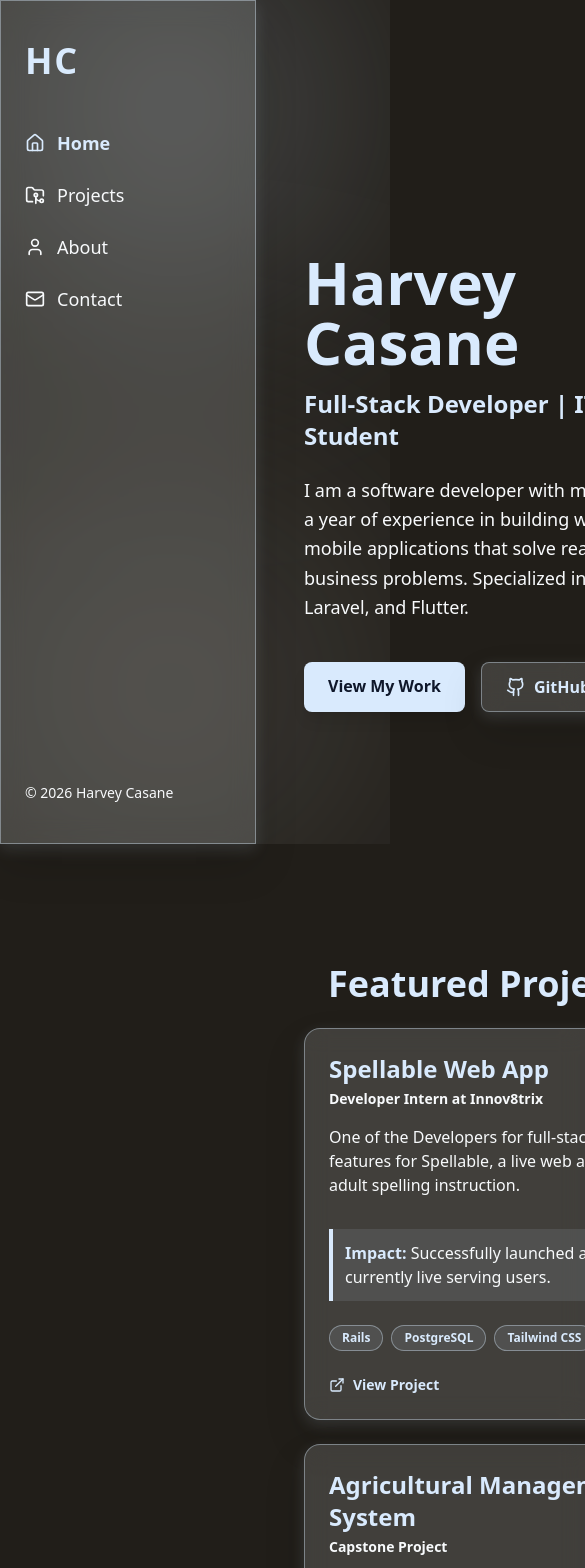
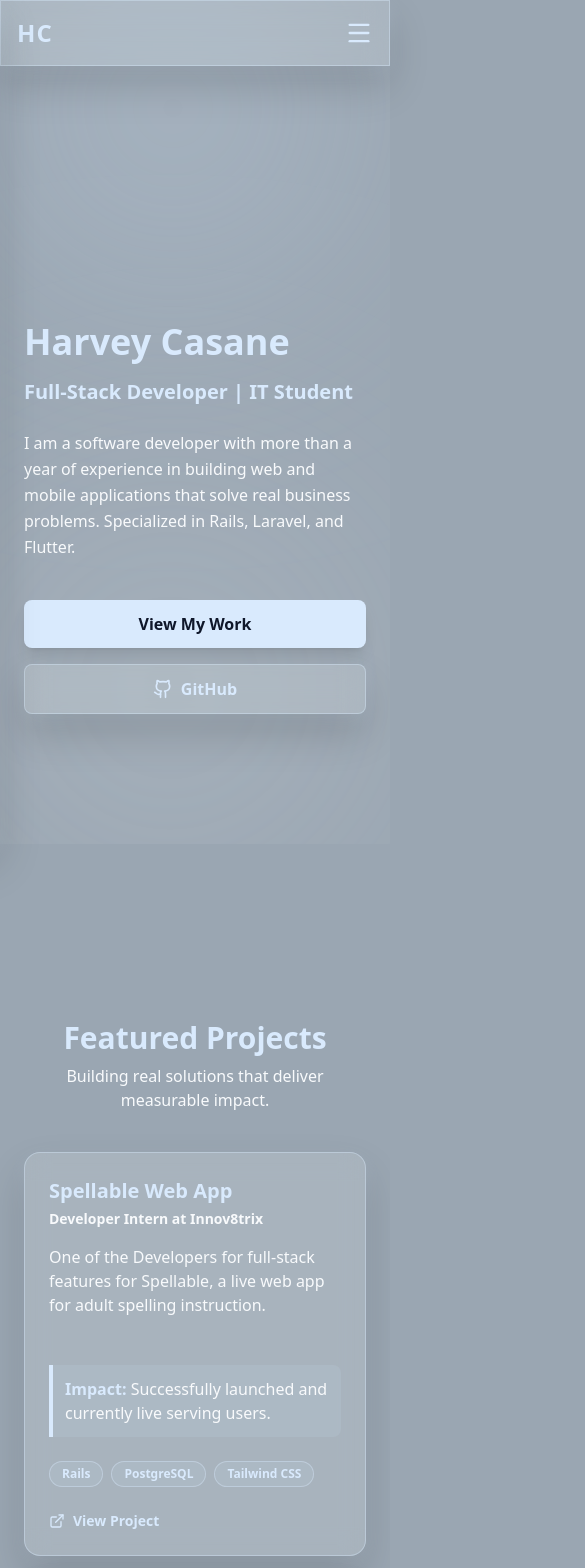
Before and after one commit to SiHarv/Portfolio, a React (Create React App) app: page / in a window 390 px wide. Shown: the top 1568 px of the page, 585 px wide, since content can reach past the window. Built offline with nearby package versions, Linux system fonts and the light colour scheme.

Commit message:
mobile responsive

```diff
--- a/src/App.css
+++ b/src/App.css
@@ -10,7 +10,7 @@
 
 body {
   font-family: 'Segoe UI', Tahoma, Geneva, Verdana, sans-serif;
-  background-color: #211E19;
+  background-color: #9AA6B2;
   color: #F8FAFC;
   margin: 0;
   padding: 0;
@@ -22,19 +22,17 @@ html {
   scroll-behavior: smooth;
 }
 
-/* ============ FLOATING GLASS CONTAINERS ============ */
 .glass-panel {
   background: rgba(248, 250, 252, 0.15);
   backdrop-filter: blur(12px);
   -webkit-backdrop-filter: blur(12px);
-  border: 1px solid rgba(217, 234, 253, 0.4); /* #D9EAFD */
+  border: 1px solid rgba(217, 234, 253, 0.4);
 
   box-shadow:
     0 20px 40px rgba(0, 0, 0, 0.15),
-    0 5px 15px rgba(217, 234, 253, 0.15); /* #D9EAFD */
+    0 5px 15px rgba(217, 234, 253, 0.15);
 }
 
-/* ============ CUSTOM GLASS CURSOR ============ */
 .morph-cursor {
   position: fixed;
   width: 45px;
@@ -48,20 +46,22 @@ html {
   -webkit-backdrop-filter: blur(5px) saturate(120%);
 
   background: rgba(255, 255, 255, 0.05);
-  border: 1px solid rgba(217, 234, 253, 0.3); /* #D9EAFD */
+  border: 1px solid rgba(217, 234, 253, 0.3);
   border-top: 1px solid rgba(248, 250, 252, 0.6);
 
   box-shadow:
     inset 0 10px 10px -5px rgba(248, 250, 252, 0.3),
-    inset 0 -10px 20px -10px rgba(217, 234, 253, 0.5), /* #D9EAFD */
+    inset 0 -10px 20px -10px rgba(217, 234, 253, 0.5),
     0 15px 30px rgba(0, 0, 0, 0.2);
 }
 
-a, button {
-  cursor: none !important;
+/* Only hide default cursor on non-touch devices */
+@media (pointer: fine) {
+  a, button, .md\:cursor-none {
+    cursor: none !important;
+  }
 }
 
-/* Custom Scrollbar for Text Areas */
 ::-webkit-scrollbar {
   width: 6px;
 }
@@ -69,6 +69,16 @@ a, button {
   background: transparent;
 }
 ::-webkit-scrollbar-thumb {
-  background: rgba(217, 234, 253, 0.5); /* #D9EAFD */
+  background: rgba(217, 234, 253, 0.5);
   border-radius: 10px;
 }
+
+/* Hide custom cursor and restore normal interaction on touch devices */
+@media (pointer: coarse) {
+  .morph-cursor {
+    display: none !important;
+  }
+  a, button {
+    cursor: auto !important;
+  }
+}
--- a/src/App.jsx
+++ b/src/App.jsx
@@ -1,10 +1,11 @@
 import React, { useState, useEffect } from 'react';
-import { Home, FolderGit2, User, Mail, ExternalLink } from 'lucide-react';
+import { Home, FolderGit2, User, Mail, ExternalLink, Menu, X } from 'lucide-react';
 import './App.css';
 
 export default function App() {
   const [activeSection, setActiveSection] = useState('home');
   const [mousePos, setMousePos] = useState({ x: -200, y: -200 });
+  const [isMobileMenuOpen, setIsMobileMenuOpen] = useState(false);
 
   useEffect(() => {
     let animationFrameId;
@@ -37,6 +38,11 @@ export default function App() {
     window.addEventListener('scroll', handleScroll);
     return () => window.removeEventListener('scroll', handleScroll);
   }, []);
+
+  const handleNavClick = (section) => {
+    setActiveSection(section);
+    setIsMobileMenuOpen(false); // Close menu on mobile after clicking
+  };
 
   const projects = [
     {
@@ -99,7 +105,7 @@ export default function App() {
       </svg>
 
       <div
-        className="morph-cursor"
+        className="morph-cursor hidden md:block"
         style={{
           left: `${mousePos.x}px`,
           top: `${mousePos.y}px`
@@ -111,27 +117,44 @@ export default function App() {
         <div className="absolute bottom-[-10%] right-[-5%] w-[30rem] h-[30rem] bg-[#F8FAFC] rounded-full mix-blend-screen filter blur-[120px] opacity-10"></div>
       </div>
 
-      <nav className="w-64 h-screen fixed left-0 top-0 glass-panel z-40 flex flex-col justify-between py-10 px-6">
+      {/* Mobile Top Bar */}
+      <div className="md:hidden fixed top-0 w-full glass-panel z-40 p-4 flex justify-between items-center border-b border-[#D9EAFD]/30">
+        <h1 className="text-2xl font-bold text-[#D9EAFD] tracking-wider">HC</h1>
+        <button onClick={() => setIsMobileMenuOpen(!isMobileMenuOpen)} className="text-[#D9EAFD] z-50">
+          {isMobileMenuOpen ? <X size={28} /> : <Menu size={28} />}
+        </button>
+      </div>
+
+      {/* Mobile Overlay */}
+      {isMobileMenuOpen && (
+        <div
+          className="md:hidden fixed inset-0 bg-[#211E19]/80 z-40 backdrop-blur-sm"
+          onClick={() => setIsMobileMenuOpen(false)}
+        ></div>
+      )}
+
+      {/* Sidebar Navigation */}
+      <nav className={`w-64 h-screen fixed left-0 top-0 glass-panel z-50 flex flex-col justify-between py-10 px-6 transition-transform duration-300 ease-in-out md:translate-x-0 ${isMobileMenuOpen ? 'translate-x-0' : '-translate-x-full'}`}>
         <div>
-          <h1 className="text-4xl font-bold text-[#D9EAFD] tracking-wider mb-12">HC</h1>
-          <ul className="space-y-6">
+          <h1 className="text-4xl font-bold text-[#D9EAFD] tracking-wider mb-12 hidden md:block">HC</h1>
+          <ul className="space-y-6 mt-10 md:mt-0">
             <li>
-              <a href="#home" className={`flex items-center gap-3 text-lg transition-colors duration-300 ${activeSection === 'home' ? 'text-[#D9EAFD] font-bold' : 'text-[#F8FAFC] hover:text-[#D9EAFD]'}`}>
+              <a href="#home" onClick={() => handleNavClick('home')} className={`flex items-center gap-3 text-lg transition-colors duration-300 ${activeSection === 'home' ? 'text-[#D9EAFD] font-bold' : 'text-[#F8FAFC] hover:text-[#D9EAFD]'}`}>
                 <Home size={20} /> Home
               </a>
             </li>
             <li>
-              <a href="#projects" className={`flex items-center gap-3 text-lg transition-colors duration-300 ${activeSection === 'projects' ? 'text-[#D9EAFD] font-bold' : 'text-[#F8FAFC] hover:text-[#D9EAFD]'}`}>
+              <a href="#projects" onClick={() => handleNavClick('projects')} className={`flex items-center gap-3 text-lg transition-colors duration-300 ${activeSection === 'projects' ? 'text-[#D9EAFD] font-bold' : 'text-[#F8FAFC] hover:text-[#D9EAFD]'}`}>
                 <FolderGit2 size={20} /> Projects
               </a>
             </li>
             <li>
-              <a href="#about" className={`flex items-center gap-3 text-lg transition-colors duration-300 ${activeSection === 'about' ? 'text-[#D9EAFD] font-bold' : 'text-[#F8FAFC] hover:text-[#D9EAFD]'}`}>
+              <a href="#about" onClick={() => handleNavClick('about')} className={`flex items-center gap-3 text-lg transition-colors duration-300 ${activeSection === 'about' ? 'text-[#D9EAFD] font-bold' : 'text-[#F8FAFC] hover:text-[#D9EAFD]'}`}>
                 <User size={20} /> About
               </a>
             </li>
             <li>
-              <a href="#contact" className={`flex items-center gap-3 text-lg transition-colors duration-300 ${activeSection === 'contact' ? 'text-[#D9EAFD] font-bold' : 'text-[#F8FAFC] hover:text-[#D9EAFD]'}`}>
+              <a href="#contact" onClick={() => handleNavClick('contact')} className={`flex items-center gap-3 text-lg transition-colors duration-300 ${activeSection === 'contact' ? 'text-[#D9EAFD] font-bold' : 'text-[#F8FAFC] hover:text-[#D9EAFD]'}`}>
                 <Mail size={20} /> Contact
               </a>
             </li>
@@ -142,23 +165,24 @@ export default function App() {
         </div>
       </nav>
 
-      <main className="ml-64 flex-1 relative z-10 px-12 py-10">
+      {/* Main Content Area */}
+      <main className="md:ml-64 flex-1 relative z-10 px-6 md:px-12 py-10 pt-24 md:pt-10 w-full overflow-hidden">
 
-        <section id="home" className="min-h-screen flex flex-col justify-center max-w-4xl pt-10">
-          <h1 className="text-6xl font-bold text-[#D9EAFD] mb-4">
+        <section id="home" className="min-h-screen flex flex-col justify-center max-w-4xl">
+          <h1 className="text-4xl md:text-6xl font-bold text-[#D9EAFD] mb-4">
             Harvey Casane
           </h1>
-          <h2 className="text-2xl text-[#D9EAFD] font-bold mb-6">
+          <h2 className="text-xl md:text-2xl text-[#D9EAFD] font-bold mb-6">
             Full-Stack Developer | IT Student
           </h2>
-          <p className="text-[#F8FAFC] text-lg mb-10 max-w-2xl leading-relaxed">
+          <p className="text-[#F8FAFC] text-base md:text-lg mb-10 max-w-2xl leading-relaxed">
             I am a software developer with more than a year of experience in building web and mobile applications that solve real business problems. Specialized in Rails, Laravel, and Flutter.
           </p>
-          <div className="flex gap-4">
-            <a href="#projects" className="bg-[#D9EAFD] text-slate-900 px-6 py-3 rounded-lg font-bold hover:bg-opacity-80 transition duration-300 shadow-lg cursor-none">
+          <div className="flex flex-wrap gap-4">
+            <a href="#projects" className="bg-[#D9EAFD] text-slate-900 px-6 py-3 rounded-lg font-bold hover:bg-opacity-80 transition duration-300 shadow-lg cursor-none text-center w-full sm:w-auto">
               View My Work
             </a>
-            <a href="https://github.com/SiHarv" target="_blank" rel="noopener noreferrer" className="glass-panel text-[#D9EAFD] px-6 py-3 rounded-lg font-bold flex items-center gap-2 hover:bg-white/10 transition duration-300 cursor-none">
+            <a href="https://github.com/SiHarv" target="_blank" rel="noopener noreferrer" className="glass-panel text-[#D9EAFD] px-6 py-3 rounded-lg font-bold flex items-center justify-center gap-2 hover:bg-white/10 transition duration-300 cursor-none w-full sm:w-auto">
               <svg xmlns="http://www.w3.org/2000/svg" width="20" height="20" viewBox="0 0 24 24" fill="none" stroke="currentColor" strokeWidth="2" strokeLinecap="round" strokeLinejoin="round">
               <path d="M15 22v-4a4.8 4.8 0 0 0-1-3.5c3 0 6-2 6-5.5.08-1.25-.27-2.48-1-3.5.28-1.15.28-2.35 0-3.5 0 0-1 0-3 1.5-2.64-.5-5.36-.5-8 0C6 2 5 2 5 2c-.3 1.15-.3 2.35 0 3.5A5.403 5.403 0 0 0 4 9c0 3.5 3 5.5 6 5.5-.39.49-.68 1.05-.85 1.65-.17.6-.22 1.23-.15 1.85v4"></path>
               <path d="M9 18c-4.51 2-5-2-7-2"></path>
@@ -168,16 +192,17 @@ export default function App() {
         </section>
 
         <section id="projects" className="min-h-screen py-20 max-w-6xl mx-auto">
-          <div className="text-center mb-6">
-            <h2 className="text-4xl font-bold text-[#D9EAFD] mb-2">Featured Projects</h2>
+          <div className="text-center mb-10">
+            <h2 className="text-3xl md:text-4xl font-bold text-[#D9EAFD] mb-2">Featured Projects</h2>
+            <p className="text-[#F8FAFC]">Building real solutions that deliver measurable impact.</p>
           </div>
 
           <div className="grid grid-cols-1 md:grid-cols-2 gap-6">
             {projects.map((project) => (
               <div key={project.id} className="glass-panel p-6 rounded-2xl hover:-translate-y-2 transition-transform duration-300">
-                <h3 className="text-2xl font-bold text-[#D9EAFD] mb-1">{project.title}</h3>
+                <h3 className="text-xl md:text-2xl font-bold text-[#D9EAFD] mb-1">{project.title}</h3>
                 <p className="text-[#F8FAFC] font-bold text-sm mb-4">{project.subtitle}</p>
-                <p className="text-[#F8FAFC] mb-6 h-20 overflow-y-auto">{project.description}</p>
+                <p className="text-[#F8FAFC] mb-6 h-24 md:h-20 overflow-y-auto">{project.description}</p>
 
                 <div className="bg-[#D9EAFD]/10 border-l-4 border-[#D9EAFD] p-3 mb-6 rounded-r-lg">
                   <span className="font-bold text-[#D9EAFD]">Impact: </span>
@@ -208,12 +233,12 @@ export default function App() {
 
         <section id="about" className="min-h-screen py-20 max-w-5xl mx-auto">
           <div className="text-center mb-12">
-            <h2 className="text-4xl font-bold text-[#D9EAFD]">About Me</h2>
+            <h2 className="text-3xl md:text-4xl font-bold text-[#D9EAFD]">About Me</h2>
           </div>
 
           <div className="grid grid-cols-1 lg:grid-cols-2 gap-8">
-            <div className="glass-panel p-8 rounded-2xl">
-              <h3 className="text-2xl font-bold text-[#D9EAFD] mb-4">My Journey</h3>
+            <div className="glass-panel p-6 md:p-8 rounded-2xl">
+              <h3 className="text-xl md:text-2xl font-bold text-[#D9EAFD] mb-4">My Journey</h3>
               <p className="text-[#F8FAFC] mb-4 leading-relaxed">
                 I am a 4th-year student at Eastern Visayas State University pursuing a B.S. in Information Technology. I build production-ready systems and explore technical boundaries.
               </p>
@@ -222,8 +247,8 @@ export default function App() {
               </p>
             </div>
 
-            <div className="glass-panel p-8 rounded-2xl">
-              <h3 className="text-2xl font-bold text-[#D9EAFD] mb-6">Technical Skills</h3>
+            <div className="glass-panel p-6 md:p-8 rounded-2xl">
+              <h3 className="text-xl md:text-2xl font-bold text-[#D9EAFD] mb-6">Technical Skills</h3>
               <div className="space-y-6">
                 {Object.entries(skills).map(([category, items]) => (
                   <div key={category}>
@@ -243,19 +268,19 @@ export default function App() {
         </section>
 
         <section id="contact" className="min-h-screen py-20 max-w-4xl mx-auto">
-          <div className="glass-panel p-12 rounded-2xl text-center">
-            <h2 className="text-4xl font-bold text-[#D9EAFD] mb-4">Get In Touch</h2>
+          <div className="glass-panel p-8 md:p-12 rounded-2xl text-center">
+            <h2 className="text-3xl md:text-4xl font-bold text-[#D9EAFD] mb-4">Get In Touch</h2>
             <p className="text-[#F8FAFC] mb-10">I am open to new opportunities, collaborations, and projects.</p>
 
             <div className="flex flex-col gap-6 items-center justify-center">
               <a href="mailto:HDCasane.it@gmail.com" className="w-full max-w-md glass-panel p-4 rounded-xl text-[#D9EAFD] font-bold hover:bg-[#D9EAFD]/10 transition-colors duration-300 flex items-center justify-center gap-3 cursor-none">
-                <Mail className="text-[#D9EAFD]" /> HDCasane.it@gmail.com
+                <Mail className="text-[#D9EAFD] shrink-0" /> <span className="break-all">HDCasane.it@gmail.com</span>
               </a>
               <div className="w-full max-w-md glass-panel p-4 rounded-xl text-[#F8FAFC] flex items-center justify-center gap-3">
                 <span className="font-bold">09944988781</span>
               </div>
               <div className="w-full max-w-md glass-panel p-4 rounded-xl text-[#F8FAFC] flex items-center justify-center gap-3">
-                <span className="font-bold">Albuera, Leyte, Philippines</span>
+                <span className="font-bold text-center">Albuera, Leyte, Philippines</span>
               </div>
             </div>
           </div>
```
